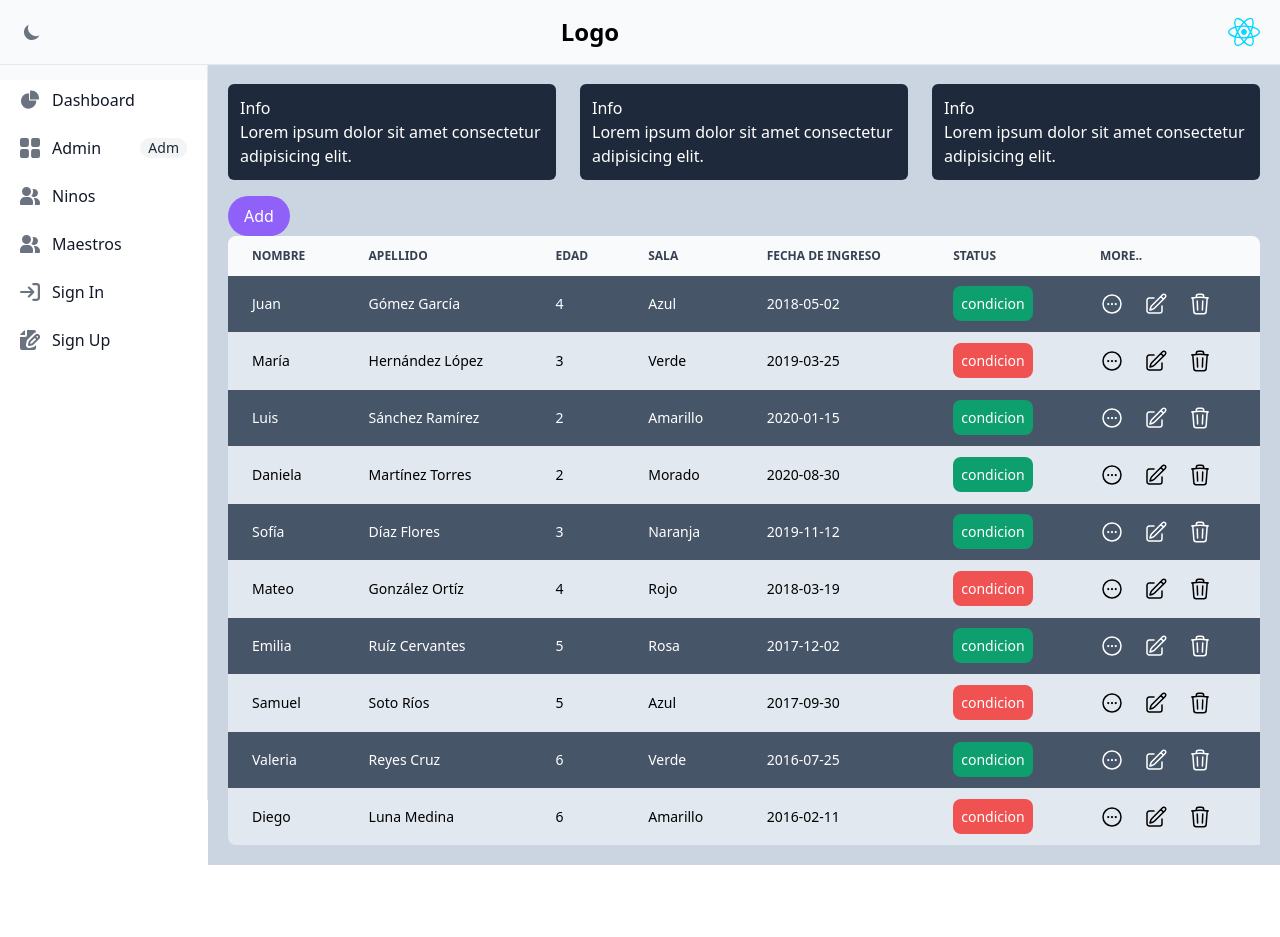
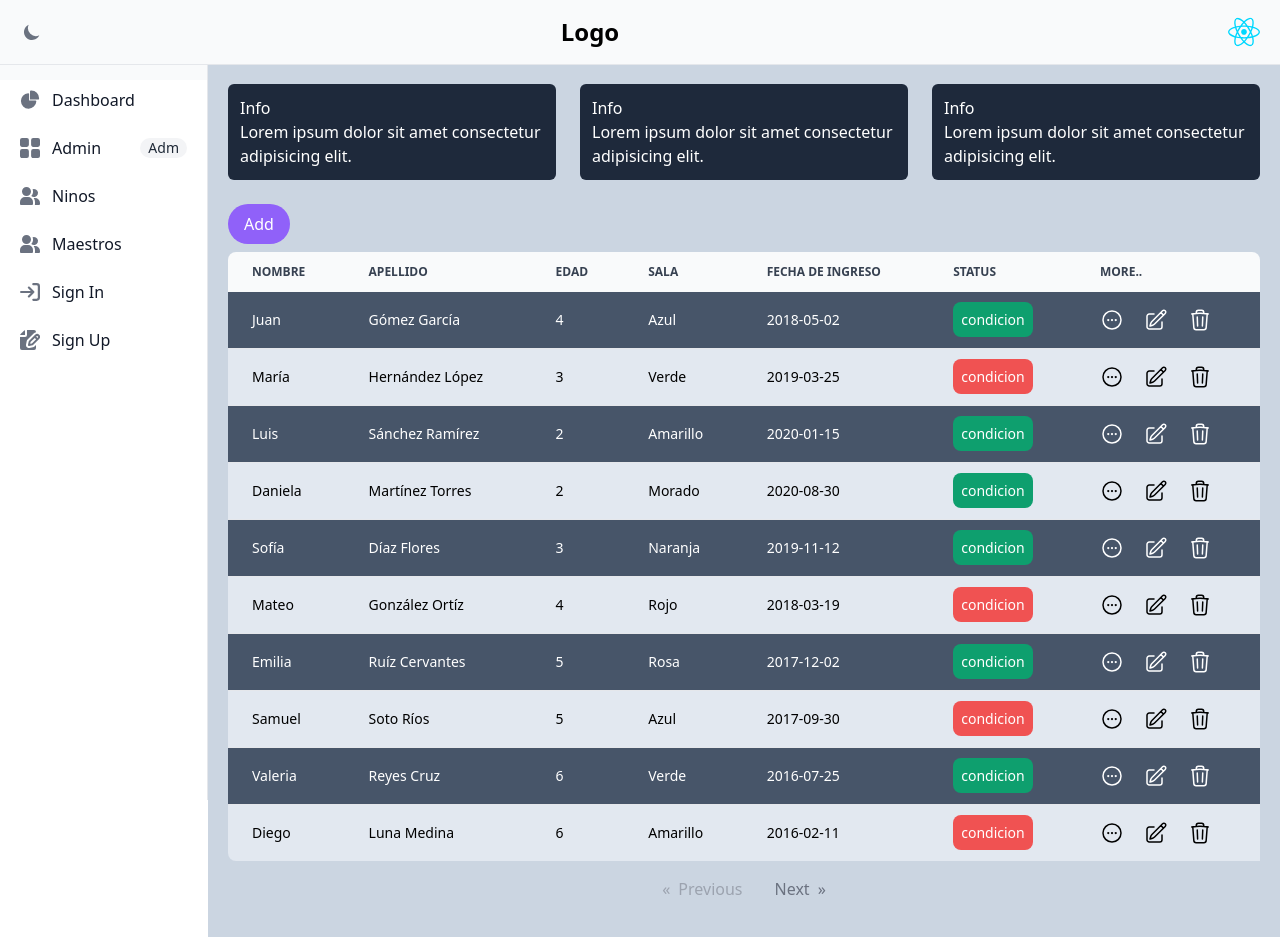
Before and after one commit to wolfsoul01/Frontend-Guarder-a-, a React (Vite) app: page /dashbord in a window 1280 px wide. Before the commit the page ends 865 px from the top, so only its background shows below. Built offline with nearby package versions, Linux system fonts and the light colour scheme.

Commit message:
Add components navigate

```diff
--- a/src/components/Dasbord/Kids/ChildrentDash.jsx
+++ b/src/components/Dasbord/Kids/ChildrentDash.jsx
@@ -5,6 +5,7 @@ import { useState } from 'react'
 import ModalShow from './ModalShow'
 import { ButtonDef } from '../../ui'
 import ModalCreate from './ModalCrate'
+import { Navigate } from './Navigate'
 const info = [
   {
     id: 1,
@@ -177,7 +178,7 @@ export function ChildrentDash () {
 
   return (
     <section className=' overflow-x-auto mt-4'>
-      <header>
+      <header className='my-2'>
         <ButtonDef handleclick={() => setModalCreate(true)}>Add</ButtonDef>
       </header>
 
@@ -226,7 +227,7 @@ export function ChildrentDash () {
                   i % 2 === 0
                     ? 'bg-slate-600 text-white'
                     : 'bg-slate-200 text-black'
-                }`}
+                } hover:shadow-sm-light `}
               >
                 <Table.Cell>{kid.nombre}</Table.Cell>
                 <Table.Cell>{kid.apellidos}</Table.Cell>
@@ -270,6 +271,7 @@ export function ChildrentDash () {
           })}
         </Table.Body>
       </Table>
+    <Navigate/>
     </section>
   )
 }
--- /dev/null
+++ b/src/components/Dasbord/Kids/Navigate.jsx
@@ -0,0 +1,25 @@
+export function Navigate () {
+  return (
+    <>
+      <footer className='w-full '>
+        <nav className='flex items-center justify-center w-full'>
+          <a
+            className='text-gray-400 hover:text-blue-600 p-4 inline-flex items-center gap-2 rounded-md pointer-events-none'
+            href='#'
+          >
+            <span>«</span>
+            <span>Previous</span>
+          </a>
+
+          <a
+            className='text-gray-500 hover:text-blue-600 p-4 inline-flex items-center gap-2 rounded-md'
+            href='#'
+          >
+            <span>Next</span>
+            <span>»</span>
+          </a>
+        </nav>
+      </footer>
+    </>
+  )
+}
```
